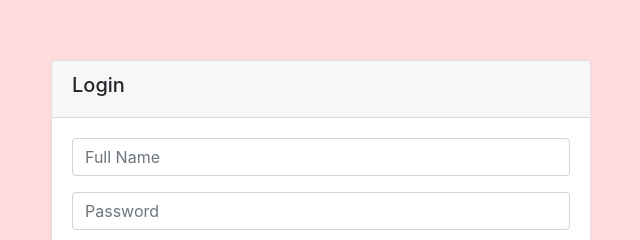
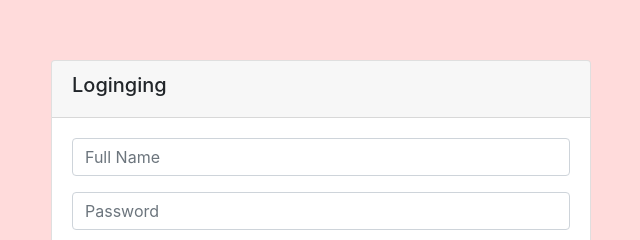
Before and after one commit to justacceptit/DVOPS-part1, a website: page public/index.html in a window 1280 px wide. Shown: the part 140-380 px from the top of the page, 319-959 px from the left. Drawn offline with nearby package versions, Linux system fonts and the light colour scheme.

```diff
--- a/public/index.html
+++ b/public/index.html
@@ -31,7 +31,7 @@
       <div class="col-md-6">
         <div class="card">
           <div class="card-header">
-            <h5>Login</h5>
+            <h5>Loginging</h5>
           </div>
           <div class="card-body">
             <form>
```
